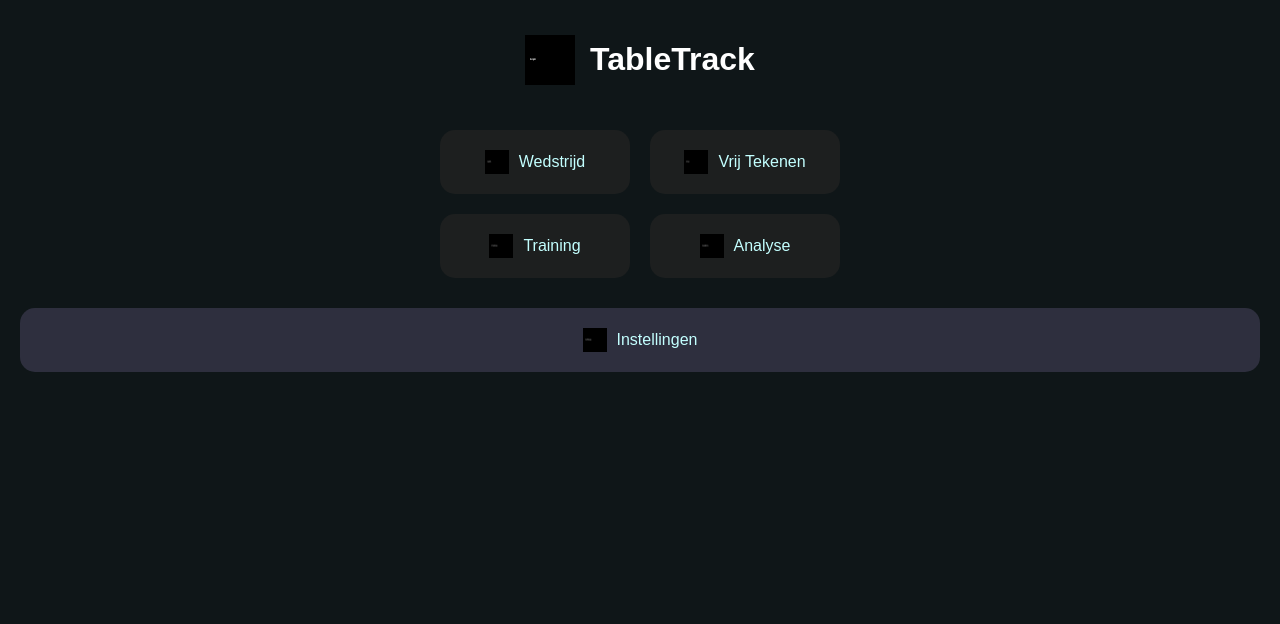
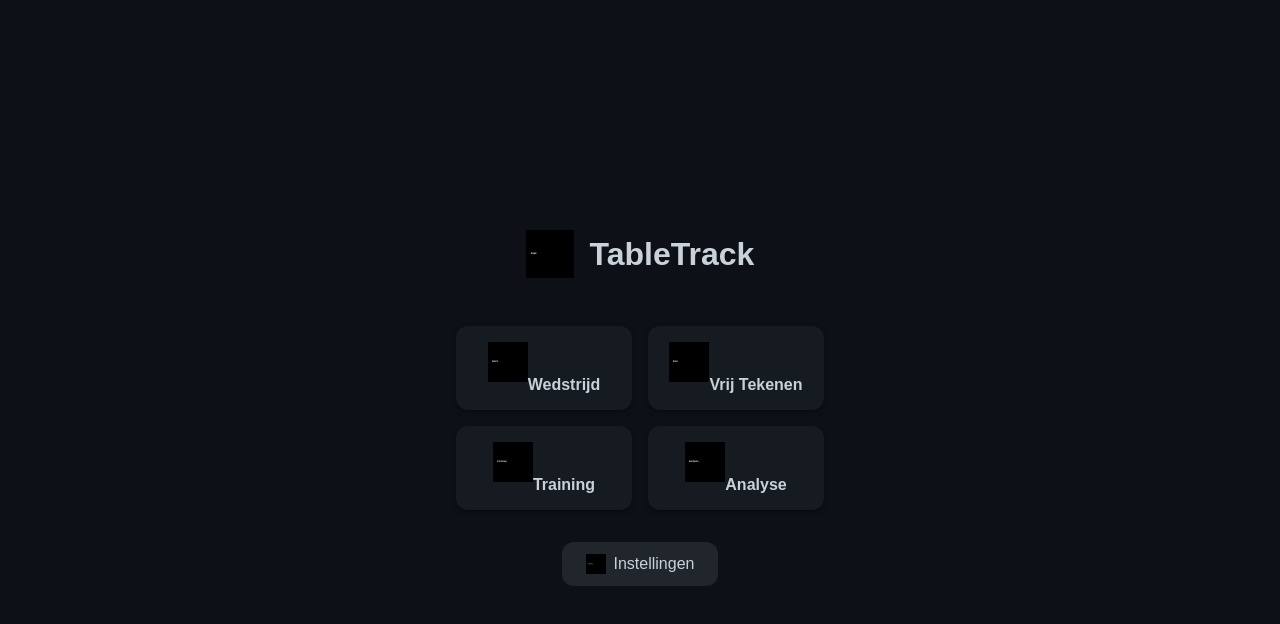
Before and after one commit to Daanapo24/Tabletrack, a plain HTML site: page index.html in a window 1280 px wide. Drawn offline with Linux system fonts and the light colour scheme.

Commit message:
Add files via upload

```diff
--- a/index.html
+++ b/index.html
@@ -1,22 +1,26 @@
-
 <!DOCTYPE html>
 <html lang="nl">
 <head>
-    <meta charset="UTF-8">
+    <meta charset="UTF-8" />
+    <meta name="viewport" content="width=device-width, initial-scale=1.0" />
     <title>TableTrack</title>
-    <link rel="stylesheet" href="style.css">
+    <link rel="stylesheet" href="style.css" />
 </head>
 <body>
-    <div class="logo-title">
-        <img src="icons/logo.png" alt="TableTrack Logo" class="logo">
-        <h1>TableTrack</h1>
+    <div class="container">
+        <header>
+            <img src="icons/logo.png" alt="TableTrack Logo" class="logo" />
+            <h1>TableTrack</h1>
+        </header>
+        <main class="grid">
+            <a href="#" class="card"><img src="icons/match.png" /><span>Wedstrijd</span></a>
+            <a href="#" class="card"><img src="icons/draw.png" /><span>Vrij Tekenen</span></a>
+            <a href="#" class="card"><img src="icons/training.png" /><span>Training</span></a>
+            <a href="#" class="card"><img src="icons/analysis.png" /><span>Analyse</span></a>
+        </main>
+        <footer>
+            <a href="#" class="settings"><img src="icons/settings.png" /><span>Instellingen</span></a>
+        </footer>
     </div>
-    <div class="grid">
-        <div class="button"><img src="icons/match.png" alt="Wedstrijd"><span>Wedstrijd</span></div>
-        <div class="button"><img src="icons/draw.png" alt="Vrij Tekenen"><span>Vrij Tekenen</span></div>
-        <div class="button"><img src="icons/training.png" alt="Training"><span>Training</span></div>
-        <div class="button"><img src="icons/analysis.png" alt="Analyse"><span>Analyse</span></div>
-    </div>
-    <div class="button settings"><img src="icons/settings.png" alt="Instellingen"><span>Instellingen</span></div>
 </body>
 </html>
--- a/style.css
+++ b/style.css
@@ -1,49 +1,64 @@
-
 body {
-    background-color: #0f1618;
+    margin: 0;
     font-family: Arial, sans-serif;
-    text-align: center;
-    color: white;
-    margin: 0;
-    padding: 20px;
+    background-color: #0d1117;
+    color: #c9d1d9;
+    display: flex;
+    flex-direction: column;
+    align-items: center;
+    justify-content: center;
+    min-height: 100vh;
 }
-.logo-title {
+.container {
+    width: 100%;
+    max-width: 400px;
+    padding: 1rem;
+    box-sizing: border-box;
+}
+.logo {
+    height: 48px;
+    vertical-align: middle;
+}
+header {
     display: flex;
     align-items: center;
+    gap: 1rem;
     justify-content: center;
-    gap: 15px;
-}
-.logo {
-    width: 50px;
-    height: 50px;
+    margin-bottom: 2rem;
 }
 .grid {
     display: grid;
-    grid-template-columns: repeat(2, 1fr);
-    gap: 20px;
-    max-width: 400px;
-    margin: 30px auto;
+    grid-template-columns: 1fr 1fr;
+    gap: 1rem;
 }
-.button {
-    background-color: #1d1f1f;
-    padding: 20px;
-    border-radius: 15px;
-    display: flex;
+.card {
+    background: #161b22;
+    padding: 1rem;
+    border-radius: 12px;
+    text-align: center;
+    text-decoration: none;
+    color: #c9d1d9;
+    font-weight: bold;
+    box-shadow: 0 2px 4px rgba(0,0,0,0.5);
+}
+.card img {
+    height: 40px;
+    margin-bottom: 0.5rem;
+}
+footer {
+    margin-top: 2rem;
+    text-align: center;
+}
+.settings {
+    background: #21262d;
+    padding: 0.75rem 1.5rem;
+    border-radius: 12px;
+    display: inline-flex;
     align-items: center;
-    gap: 10px;
-    justify-content: center;
-    transition: background 0.3s;
+    gap: 0.5rem;
+    text-decoration: none;
+    color: #c9d1d9;
 }
-.button img {
-    width: 24px;
-    height: 24px;
+.settings img {
+    height: 20px;
 }
-.button span {
-    color: #c3ffff;
-    font-size: 16px;
-}
-.button.settings {
-    grid-column: span 2;
-    background-color: #2e2f3e;
-    margin-top: 20px;
-}
```
